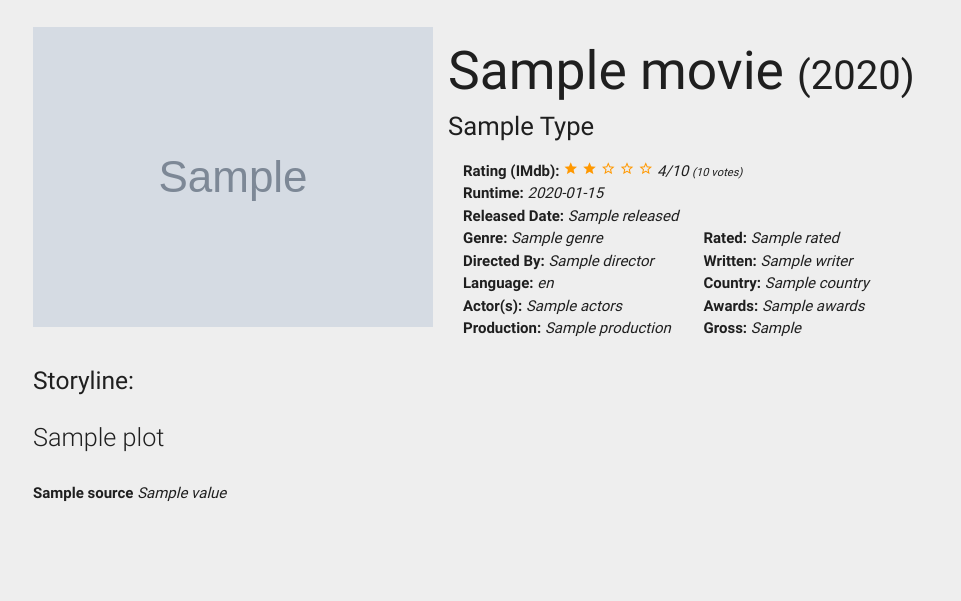
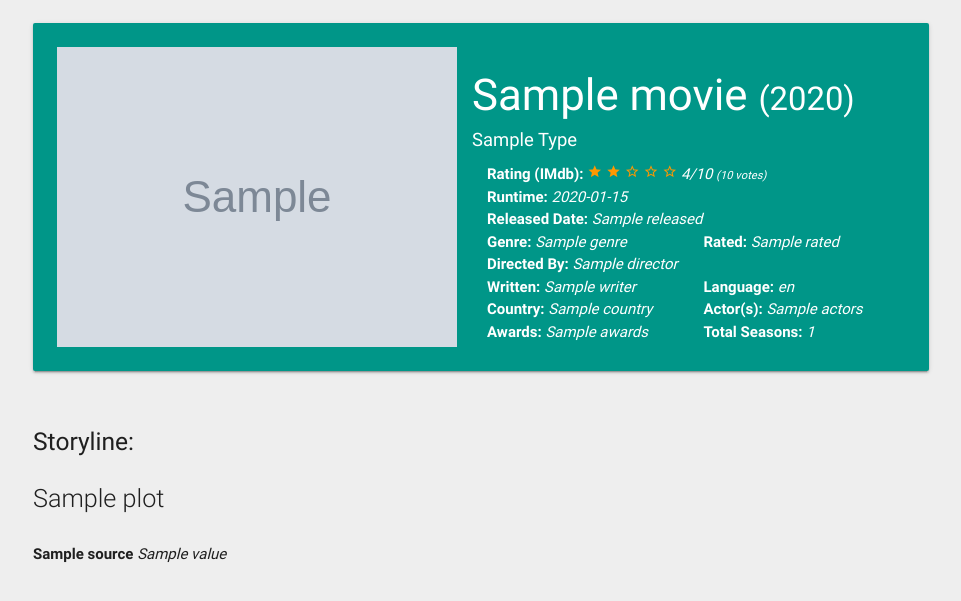
Before and after one commit to ruman63/imdbapi, a PHP site: template app/views/show.view.php in a window 1280 px wide. Shown: the top 601 px of the page, without its empty margins (159-1120 px from the left). Run offline with PHP 8.4, Linux system fonts and the light colour scheme; the template is opened without the code that fills it: most values are stand-ins (such as "Sample title", 1, 10 or a date in 2020); grey boxes marked "Sample" are stand-in pictures.

Commit message:
[Bug Fix] Show TV Series Bug

```diff
--- a/app/views/show.view.php
+++ b/app/views/show.view.php
@@ -1,11 +1,12 @@
 <?php view('layouts/head'); ?>
 <div class="container">
     <div class="section">
+        <div class="card-panel teal white-text">
             <div class="level v-centered">
                 <img src="<?= $movie->Poster ?>" alt="<?= $movie->Title ?>" class="mr-1 maxh-350p">
                 <div class="flex">
-                <h2 class="mb-0"><?= $movie->Title ?> <small><?= "({$movie->Year})" ?></small> </h2>
-                <h4 class="mt-0"><small><?= ucwords($movie->Type)?></small></h4>
+                    <h3 class="mb-0"><?= $movie->Title ?> <small><?= "({$movie->Year})" ?></small> </h3>
+                    <h5 class="mt-0"><small><?= ucwords($movie->Type)?></small></h5>
                     <div class="level wrap-2">
                         <span class="flex"><b>Rating (IMdb): </b> <?php foreach (range(1, 5) as $i): ?>
                                 <?php if ($i <= $movie->imdbRating/2): ?>
@@ -27,8 +28,14 @@
                         <span class="flex"> <b>Country:</b> <em><?= $movie->Country ?></em></span>
                         <span class="flex"> <b>Actor(s):</b> <em><?= $movie->Actors ?></em></span>
                         <span class="flex"> <b>Awards:</b> <em><?= $movie->Awards ?></em></span>
+                        <?php if ($movie->Type == 'movie'): ?>
                             <span class="flex"> <b>Production:</b> <em><?= $movie->Production ?></em></span>
                             <span class="flex"> <b>Gross:</b> <em><?= $movie->BoxOffice ?></em></span>
+                        <?php else: ?>
+                            <span class="flex"> <b>Total Seasons:</b> <em><?= $movie->totalSeasons ?></em></span>
+                        <?php endif; ?>
+                    </div>
+                </div>
             </div>
         </div>
     </div>
@@ -46,5 +53,4 @@
         <?php endif; ?>
     </div>
 </div>
-</div>
 <?php view('layouts/footer'); ?>
```
Lines whose indentation alone changed are shown as unchanged.
